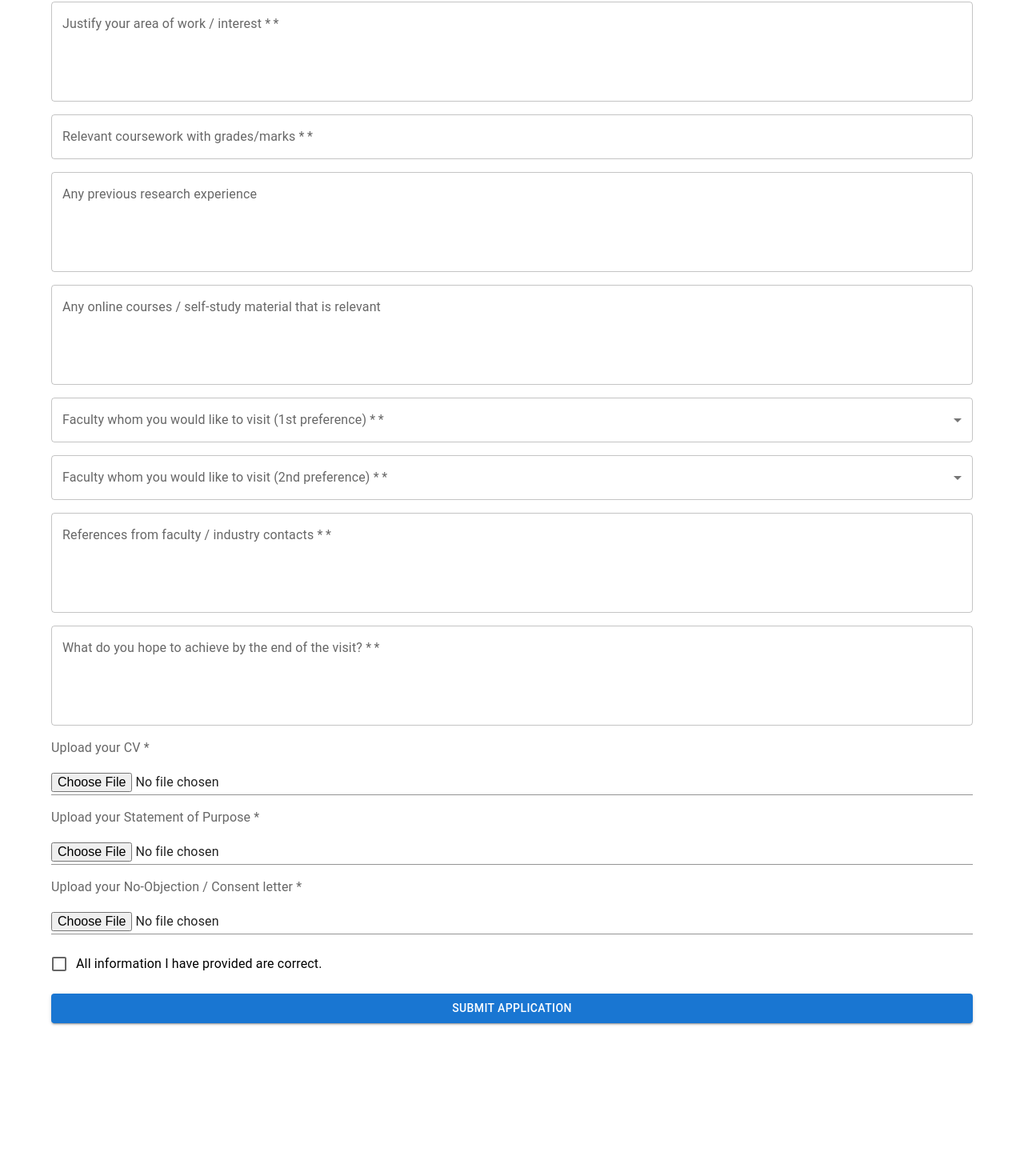
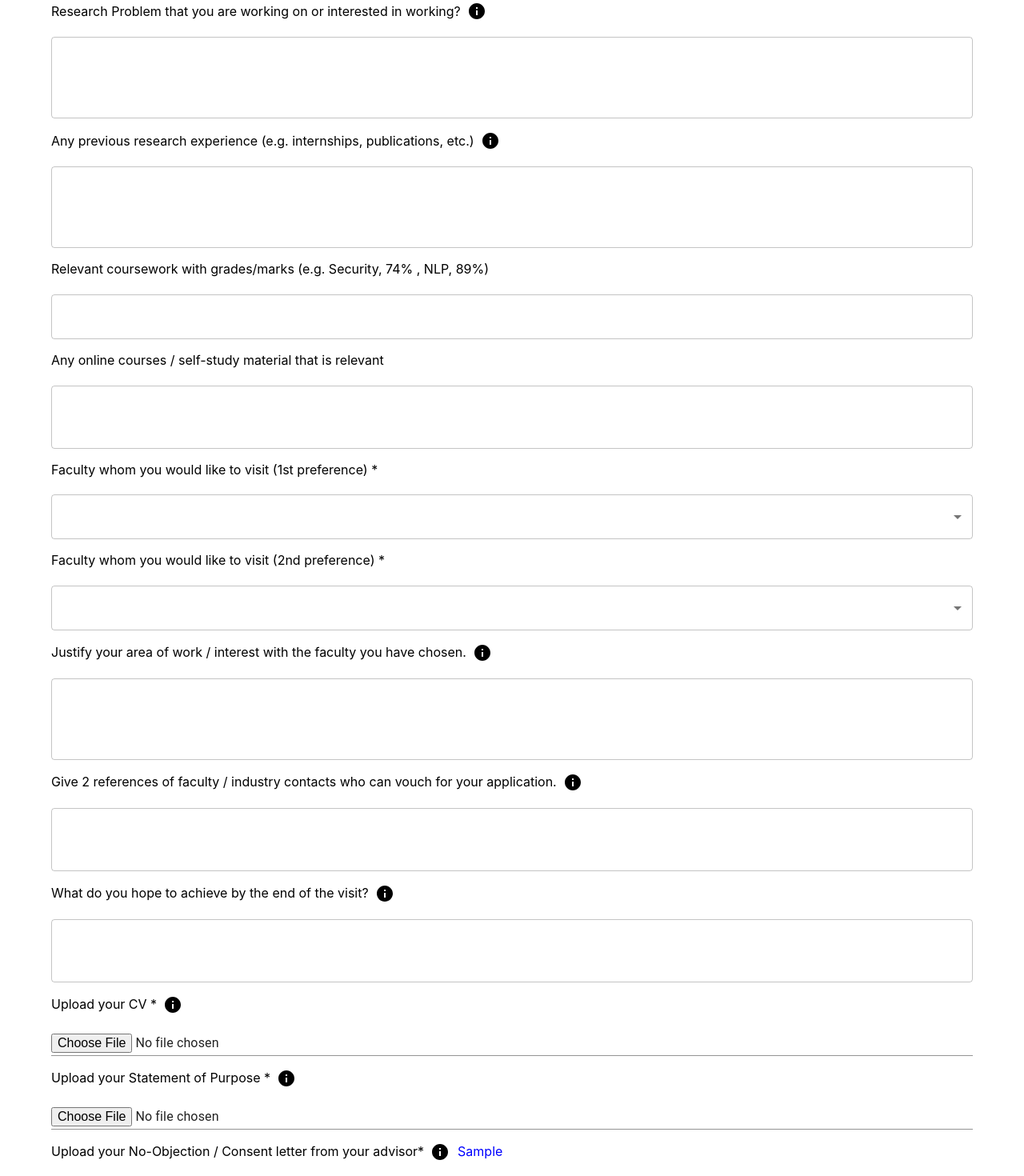
Before and after one commit to Parth0248/ACM-AnveshaanSetu, a React (Create React App) app in the folder frontend/: page /apply in a window 1280 px wide. Shown: the part 152-1622 px from the top of the page at 80% size. Before the commit the page ends 1447 px from the top, so only its background shows below. Built offline with nearby package versions, Linux system fonts and the light colour scheme.

Commit message:
Made edits to routing

```diff
--- a/frontend/src/components/applyPage/applicationPage.js
+++ b/frontend/src/components/applyPage/applicationPage.js
@@ -1,58 +1,83 @@
-import React, { useState } from 'react';
-import { Box, Container, Typography, TextField, Button, Tooltip, IconButton, Select, MenuItem, InputLabel, FormControl, FormHelperText, FormGroup, Checkbox, FormControlLabel, Input } from '@mui/material';
-import InfoIcon from '@mui/icons-material/Info';
-import axios from 'axios';
-import ResponsiveAppBar from '../navbar/navbar';
+import React, { useState } from "react";
+import {
+  Box,
+  Container,
+  Typography,
+  TextField,
+  Button,
+  Tooltip,
+  IconButton,
+  Select,
+  MenuItem,
+  InputLabel,
+  FormControl,
+  FormHelperText,
+  FormGroup,
+  Checkbox,
+  FormControlLabel,
+  Input,
+} from "@mui/material";
+import InfoIcon from "@mui/icons-material/Info";
+import axios from "axios";
+import ResponsiveAppBar from "../navbar/navbar";
 
 const ApplicationPage = () => {
   const [formData, setFormData] = useState({
-        justification: '',
-        coursework: '',
-        researchExperience: '',
-        onlineCourses: '',
-        firstPreference: '',
-        secondPreference: '',
-        references: '',
-        goals: '',
+    justification: "",
+    researchProblem: "",
+    coursework: "",
+    researchExperience: "",
+    onlineCourses: "",
+    firstPreference: "",
+    secondPreference: "",
+    references: "",
+    goals: "",
     cv: null,
     statementOfPurpose: null,
     consentLetter: null,
-        researchProblem: '',
-        specificActivities: '',
-        advisorName: '',
-        advisorEmail: '',
-        coAdvisorName: '',
-        coAdvisorEmail: '',
-        agree: false
+    specificActivities: "",
+    advisorName: "",
+    advisorEmail: "",
+    coAdvisorName: "",
+    coAdvisorEmail: "",
+    agree: false,
   });
 
   const facultyOptions = [
-        { label: "Prof. Abhijan Chakraborty, IIT Delhi - Responsible AI, Social Computing, AI and Law", value: "AbhijanChakraborty" },
+    {
+      label:
+        "Prof. Abhijan Chakraborty, IIT Delhi - Responsible AI, Social Computing, AI and Law",
+      value: "AbhijanChakraborty",
+    },
     // Add all other faculty options here
   ];
 
   const handleChange = (event) => {
     const { name, value, files } = event.target;
     if (files) {
-            setFormData(prev => ({ ...prev, [name]: files[0] }));
+      setFormData((prev) => ({ ...prev, [name]: files[0] }));
     } else {
-            setFormData(prev => ({ ...prev, [name]: value }));
+      setFormData((prev) => ({ ...prev, [name]: value }));
     }
   };
 
   const handleSubmit = async (event) => {
     event.preventDefault();
     const formDataToSubmit = new FormData();
-        Object.keys(formData).forEach(key => {
+    Object.keys(formData).forEach((key) => {
       formDataToSubmit.append(key, formData[key]);
     });
     try {
-            const response = await axios.post('/api/submit-application', formDataToSubmit, {
-                headers: { 'Content-Type': 'multipart/form-data' }
-            });
-            console.log('Application Submitted', response.data);
+      const response = await axios.post(
+        "/api/submit-application",
+        formDataToSubmit,
+        {
+          headers: { "Content-Type": "multipart/form-data" },
+        }
+      );
+      console.log("Application Submitted", response.data);
     } catch (error) {
-            console.error('Submission error', error);
+      console.error("Submission error", error);
     }
   };
 
@@ -60,90 +85,203 @@ const ApplicationPage = () => {
     <Container>
       <ResponsiveAppBar />
       <Box sx={{ mt: 4, paddingBottom: 2 }}>
-            <Typography variant="h4" gutterBottom>Application Form</Typography>
+        <Typography variant="h4" gutterBottom>
+          Application Form
+        </Typography>
         <form onSubmit={handleSubmit}>
-                <Box sx={{ display: 'flex', flexDirection: 'column', gap: 2 }}>
+          <Box sx={{ display: "flex", flexDirection: "column", gap: 2 }}>
+
+            <Box sx={{ display: "flex", alignItems: "center" }}>
+              <Typography variant="h7" gutterBottom>
+                Research Problem that you are working on or interested in
+                working?
+              </Typography>
+              <Box>
+                <Tooltip
+                  title={<h3 style={{color: "white", fontSize: "0.9rem", padding: "10px"}}>This can be indicative only. Be as specific as possible and provide all relevant information, such as, links to papers you have read, written, or courses you have taken online, etc. <br/> * * Please share this only after getting a consent from your advisor.</h3>}
+                sx={{ pl: 1 }}
+              >
+                <InfoIcon />
+                </Tooltip>
+              </Box>
+            </Box>
+
             <TextField
-                        label="Justify your area of work / interest *"
-                        name="justification"
+              name="researchProblem"
               fullWidth
               multiline
-                        rows={4}
-                        value={formData.justification}
+              rows={3}
+              value={formData.researchProblem}
               onChange={handleChange}
               required
             />
+
+            <Box sx={{ display: "flex", alignItems: "center" }}>
+              <Typography variant="h7" gutterBottom>
+                Any previous research experience (e.g. internships, publications, etc.)
+              </Typography>
+              <Box>
+                <Tooltip
+                  title={<h3 style={{color: "white", fontSize: "0.9rem", padding: "10px"}}>Optional, but if you have any, please share.</h3>}
+                sx={{ pl: 1 }}
+              >
+                <InfoIcon />
+                </Tooltip>
+              </Box>
+            </Box>
             <TextField
-                        label="Relevant coursework with grades/marks *"
+              name="researchExperience"
+              fullWidth
+              multiline
+              rows={3}
+              value={formData.researchExperience}
+              onChange={handleChange}
+            />
+
+            <Typography variant="h7" gutterBottom>
+              Relevant coursework with grades/marks (e.g. Security, 74% , NLP, 89%)
+            </Typography>
+
+            <TextField
               name="coursework"
               fullWidth
               value={formData.coursework}
               onChange={handleChange}
               required
             />
+
+            <Typography variant="h7" gutterBottom>
+              Any online courses / self-study material that is relevant
+            </Typography>
+
             <TextField
-                        label="Any previous research experience"
-                        name="researchExperience"
-                        fullWidth
-                        multiline
-                        rows={4}
-                        value={formData.researchExperience}
-                        onChange={handleChange}
-                    />
-                    <TextField
-                        label="Any online courses / self-study material that is relevant"
               name="onlineCourses"
               fullWidth
               multiline
-                        rows={4}
+              rows={2}
               value={formData.onlineCourses}
               onChange={handleChange}
             />
+
+            <Typography variant="h7" gutterBottom>
+              Faculty whom you would like to visit (1st preference) *
+            </Typography>
             <FormControl fullWidth required>
-                        <InputLabel>Faculty whom you would like to visit (1st preference) *</InputLabel>
               <Select
                 name="firstPreference"
                 value={formData.firstPreference}
                 onChange={handleChange}
               >
-                            {facultyOptions.map(option => (
-                                <MenuItem key={option.value} value={option.value}>{option.label}</MenuItem>
+                {facultyOptions.map((option) => (
+                  <MenuItem key={option.value} value={option.value}>
+                    {option.label}
+                  </MenuItem>
                 ))}
               </Select>
             </FormControl>
+
+            <Typography variant="h7" gutterBottom>
+              Faculty whom you would like to visit (2nd preference) *
+            </Typography>
             <FormControl fullWidth required>
-                        <InputLabel>Faculty whom you would like to visit (2nd preference) *</InputLabel>
               <Select
                 name="secondPreference"
                 value={formData.secondPreference}
                 onChange={handleChange}
               >
-                            {facultyOptions.map(option => (
-                                <MenuItem key={option.value} value={option.value}>{option.label}</MenuItem>
+                {facultyOptions.map((option) => (
+                  <MenuItem key={option.value} value={option.value}>
+                    {option.label}
+                  </MenuItem>
                 ))}
               </Select>
             </FormControl>
+
+            <Box sx={{ display: "flex", alignItems: "center" }}>
+              <Typography variant="h7" gutterBottom>
+                Justify your area of work / interest with the faculty you have chosen.
+              </Typography>
+              <Box>
+                <Tooltip
+                  title={<h3 style={{color: "white", fontSize: "0.9rem", padding: "10px"}}>Unless the justification is strong and elaborate, the application may be rejected.</h3>}
+                sx={{ pl: 1 }}
+              >
+                <InfoIcon />
+                </Tooltip>
+              </Box>
+            </Box>
+
             <TextField
-                        label="References from faculty / industry contacts *"
+              name="justification"
+              fullWidth
+              multiline
+              rows={3}
+              value={formData.justification}
+              onChange={handleChange}
+              required
+            />
+
+            <Box sx={{ display: "flex", alignItems: "center" }}>
+              <Typography variant="h7" gutterBottom>
+               Give 2 references of faculty / industry contacts who can vouch for your application.
+              </Typography>
+              <Box>
+                <Tooltip
+                  title={<h3 style={{color: "white", fontSize: "0.8rem", padding: "10px"}}> They could be from your UG / PG institute, somebody with whom you did an internship, etc. Please specify as below:<br /> (1) Reference 1: Name, Affiliation, and Email<br /> (2) Reference 2: Name, Affiliation, and Email</h3>}
+                  sx={{ pl: 1 }}
+                >
+                  <InfoIcon />
+                </Tooltip>
+              </Box>
+            </Box>
+
+            <TextField
               name="references"
               fullWidth
               multiline
-                        rows={4}
+              rows={2}
               value={formData.references}
               onChange={handleChange}
               required
             />
+
+            <Box sx={{ display: "flex", alignItems: "center" }}>
+              <Typography variant="h7" gutterBottom>
+                What do you hope to achieve by the end of the visit?
+              </Typography>
+              <Box>
+                <Tooltip
+                  title={<h3 style={{color: "white", fontSize: "0.9rem", padding: "10px"}}>What are the skills, experience you would gain at the end of the visit. Please make a strong case for your application.</h3>}
+                  sx={{ pl: 1 }}
+                >
+                  <InfoIcon />
+                </Tooltip>
+              </Box>
+            </Box>
+
             <TextField
-                        label="What do you hope to achieve by the end of the visit? *"
               name="goals"
               fullWidth
               multiline
-                        rows={4}
+              rows={2}
               value={formData.goals}
               onChange={handleChange}
               required
             />
-                    <InputLabel htmlFor="cv-upload">Upload your CV *</InputLabel>
+
+            <Box sx={{ display: "flex", alignItems: "center" }}>
+                <Typography variant="h7" gutterBottom>
+                    Upload your CV *
+                </Typography>
+                <Box>
+                    <Tooltip
+                        title={<h3 style={{color: "white", fontSize: "0.9rem", padding: "10px"}}>Without this, your application will not be reviewed.</h3>}
+                        sx={{ pl: 1 }}
+                    >
+                        <InfoIcon />
+                    </Tooltip>
+                </Box>
+            </Box>
             <Input
               id="cv-upload"
               name="cv"
@@ -151,7 +289,21 @@ const ApplicationPage = () => {
               onChange={handleChange}
               required
             />
-                    <InputLabel htmlFor="sop-upload">Upload your Statement of Purpose *</InputLabel>
+
+            <Box sx={{ display: "flex", alignItems: "center" }}>
+                <Typography variant="h7" gutterBottom>
+                    Upload your Statement of Purpose *
+                </Typography>
+                <Box>
+                    <Tooltip
+                        title={<h3 style={{color: "white", fontSize: "0.9rem", padding: "10px"}}>Describe why you are the best candidate to receive this fellowship to visit the faculty. Mention your concrete research plans(if you have one). Without this, your application will not be reviewed.</h3>}
+                        sx={{ pl: 1 }}
+                    >
+                        <InfoIcon />
+                    </Tooltip>
+                </Box>
+            </Box>
+
             <Input
               id="sop-upload"
               name="statementOfPurpose"
@@ -159,7 +311,23 @@ const ApplicationPage = () => {
               onChange={handleChange}
               required
             />
-                    <InputLabel htmlFor="consent-upload">Upload your No-Objection / Consent letter *</InputLabel>
+
+            <Box sx={{ display: "flex", alignItems: "center" }}>
+                <Typography variant="h7" gutterBottom>
+                    Upload your No-Objection / Consent letter from your advisor*
+                </Typography>
+                <Box>
+                    <Tooltip
+                        title={<h3 style={{color: "white", fontSize: "0.9rem", padding: "10px"}}>Without this, your application will not be reviewed.</h3>}
+                        sx={{ pl: 1 }}
+                    >
+                        <InfoIcon />
+                    </Tooltip>
+                </Box>
+            <Typography variant="h7" gutterBottom>
+                <a href="https://india.acm.org/binaries/content/assets/india/noc_mentee.pdf" target="_blank" rel="noopener noreferrer" style={{ paddingLeft: "10px", textDecoration: 'none', color: 'blue' }}> Sample</a>
+            </Typography>
+            </Box>
             <Input
               id="consent-upload"
               name="consentLetter"
@@ -168,10 +336,22 @@ const ApplicationPage = () => {
               required
             />
             <FormControlLabel
-                        control={<Checkbox checked={formData.agree} onChange={(e) => setFormData(prev => ({ ...prev, agree: e.target.checked }))} />}
+              control={
+                <Checkbox
+                  checked={formData.agree}
+                  onChange={(e) =>
+                    setFormData((prev) => ({
+                      ...prev,
+                      agree: e.target.checked,
+                    }))
+                  }
+                />
+              }
               label="All information I have provided are correct."
             />
-                    <Button type="submit" variant="contained">Submit Application</Button>
+            <Button type="submit" variant="contained">
+              Submit Application
+            </Button>
           </Box>
         </form>
       </Box>
```
Also changed, not shown: frontend/src/components/homePage/homePage.js (+8 -78 lines), frontend/src/components/navbar/navbar.js (+7 -6 lines). Lines whose indentation alone changed are shown as unchanged.
